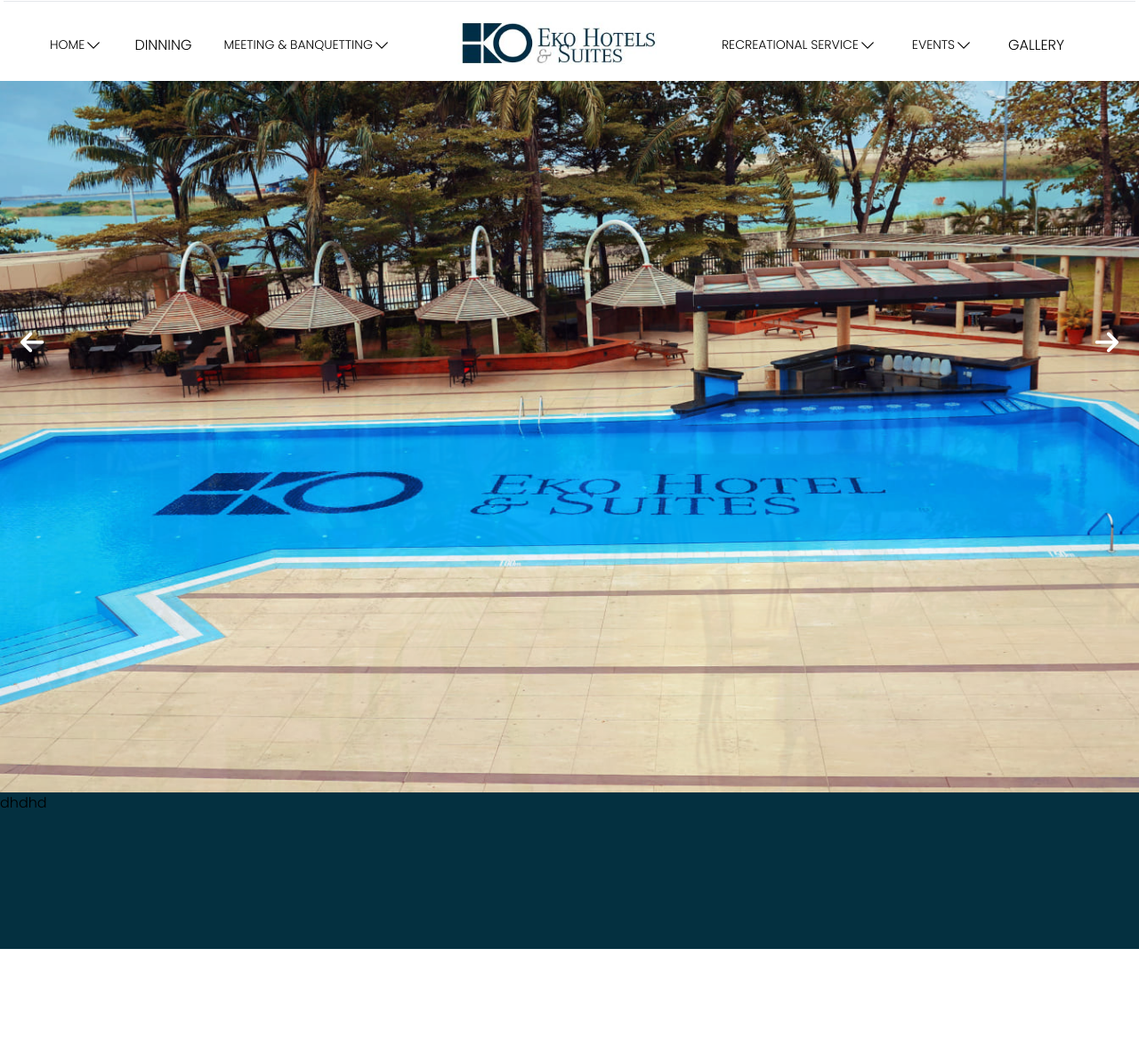
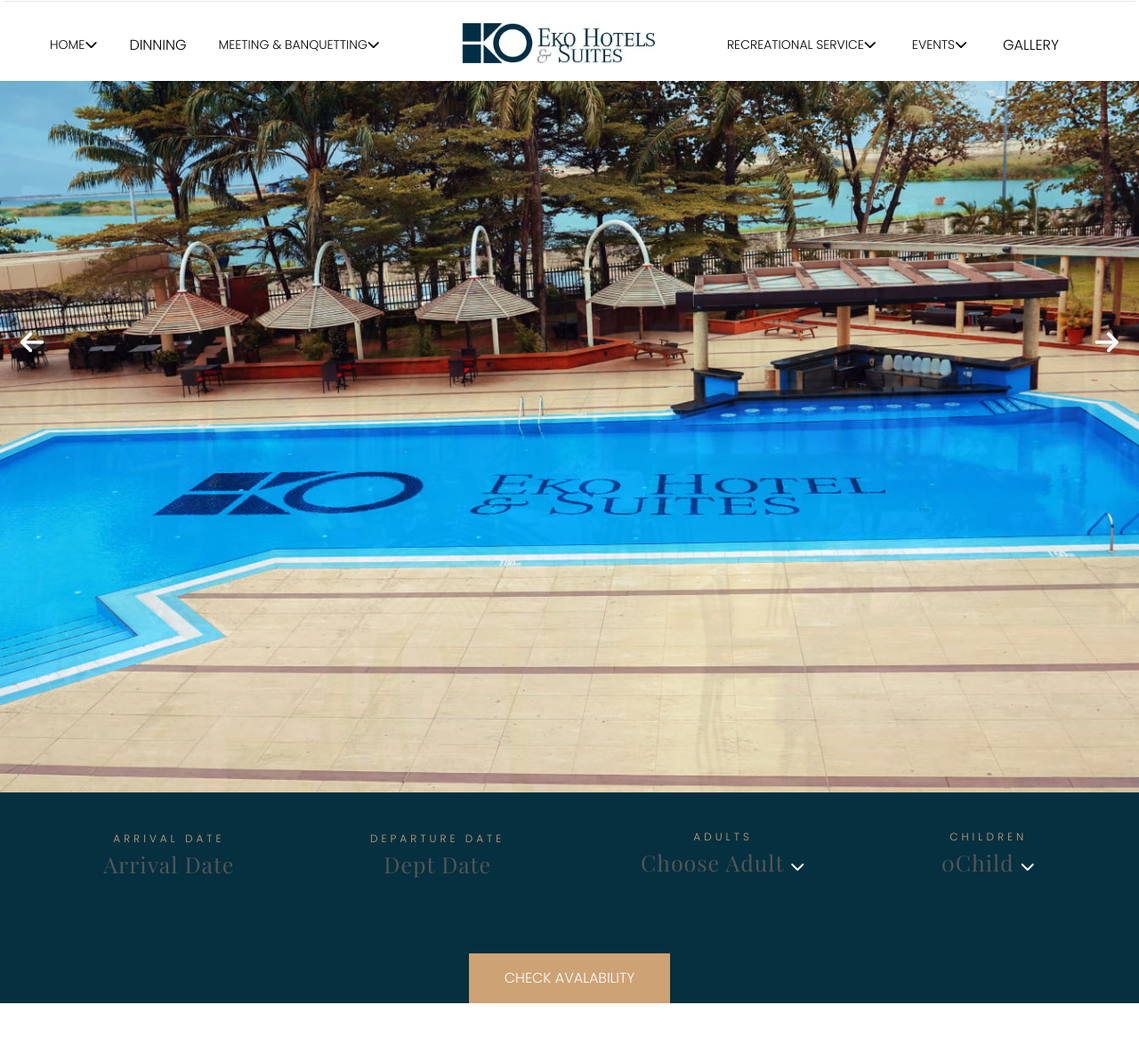
Before and after one commit to CHIBUZOR-coder/AnchrosoftAssignment, a website: page Tailwind2/public/index.html in a window 1280 px wide. Shown: the part 44-1210 px from the top of the page at 89% size. Before the commit the page ends 1111 px from the top, so only its background shows below. Drawn offline with nearby package versions, Linux system fonts and the light colour scheme; a web font is replaced by a local one.

Commit message:
added banner 3 and its content

```diff
--- a/Tailwind2/public/index.html
+++ b/Tailwind2/public/index.html
@@ -13,6 +13,11 @@
     <link
         href="https://fonts.googleapis.com/css2?family=Poppins:ital,wght@0,100;0,200;0,300;0,400;0,500;0,600;0,700;0,800;0,900;1,100;1,200;1,300;1,400;1,500;1,600;1,700;1,800;1,900&display=swap"
         rel="stylesheet">
+
+    <link rel="preconnect" href="https://fonts.googleapis.com">
+    <link rel="preconnect" href="https://fonts.gstatic.com" crossorigin>
+    <link href="https://fonts.googleapis.com/css2?family=Playfair+Display:ital,wght@0,400..900;1,400..900&display=swap"
+        rel="stylesheet">
 </head>
 
 <body>
@@ -25,10 +30,7 @@
                 <div class="list1 deligate  flex justify-between  w-[56%] gap-1   items-center ">
                     <span class="firstt ">
                         <p class="line1">EKO GARDENS</p>
-                        <!-- <svg xmlns="http://www.w3.org/2000/svg" fill="none" viewBox="0 0 24 24" stroke-width="1.5"
-                            stroke="currentColor" class="size-6 line1">
-                            <path stroke-linecap="round" stroke-linejoin="round" d="m19.5 8.25-7.5 7.5-7.5-7.5" />
-                        </svg> -->
+
                         <span class="svg">
                             <i class="fa-solid fa-chevron-down"></i>
                         </span>
@@ -39,12 +41,11 @@
                             </div>
                         </span>
                     </span>
+
+
+                    <!--  -->
                     <span class="firstt">
                         <p class=" line1">EKO HOTEL</p>
-                        <!-- <svg xmlns="http://www.w3.org/2000/svg" fill="none"
-                            viewBox="0 0 24 24" stroke-width="1.5" stroke="currentColor" class="size-6 line1">
-                            <path stroke-linecap="round" stroke-linejoin="round" d="m19.5 8.25-7.5 7.5-7.5-7.5" />
-                        </svg> -->
 
                         <span class="svg">
                             <i class="fa-solid fa-chevron-down"></i>
@@ -59,6 +60,8 @@
                             </div>
                         </span>
                     </span>
+
+                    <!--  -->
                     <span class="firstt ">
                         <p class="line1">EKO SUITES</p>
                         <!-- <svg xmlns="http://www.w3.org/2000/svg" fill="none"
@@ -100,6 +103,15 @@
                         <p class="">Eko Tower II</p>
                     </span>
                 </div>
+
+
+
+
+
+
+
+
+
                 <div class="flex w-[40%] gap-1 lg:gap-0 justify-between ">
                     <div class="flex justify-start items-center  w-3/4   gap-4">
                         <a href="#" class="first2  text-center">The Company</a>
@@ -125,10 +137,15 @@
 
             <span class="spann1">
                 <label class="firstt san line1">
-                    <p class="">HOME</p><svg xmlns="http://www.w3.org/2000/svg" fill="none" viewBox="0 0 24 24"
+                    <p class="">HOME</p>
+                    <!-- <svg xmlns="http://www.w3.org/2000/svg" fill="none" viewBox="0 0 24 24"
                         stroke-width="1.5" stroke="currentColor" class="size-6">
                         <path stroke-linecap="round" stroke-linejoin="round" d="m19.5 8.25-7.5 7.5-7.5-7.5" />
-                    </svg>
+                    </svg> -->
+                    <span class="svg ">
+                        <i class="fa-solid fa-chevron-down"></i>
+                    </span>
+
                 </label>
                 <span class=" test num1  h-[100px] absolute flex flex-col  px-6  items-start bg-header  ">
                     <p class="para"><a href="#">ABOUT US</a></p>
@@ -145,10 +162,14 @@
 
             <span class="spann2">
                 <label class="firstt san line1">
-                    <p class="">MEETING & BANQUETTING</p><svg xmlns="http://www.w3.org/2000/svg" fill="none"
+                    <p class="">MEETING & BANQUETTING</p>
+                    <!-- <svg xmlns="http://www.w3.org/2000/svg" fill="none"
                         viewBox="0 0 24 24" stroke-width="1.5" stroke="currentColor" class="size-6">
                         <path stroke-linecap="round" stroke-linejoin="round" d="m19.5 8.25-7.5 7.5-7.5-7.5" />
-                    </svg>
+                    </svg> -->
+                    <span class="svg ">
+                        <i class="fa-solid fa-chevron-down"></i>
+                    </span>
                 </label>
                 <span class=" test num2 absolute flex flex-col  px-6 items-start bg-header   h-[200px]">
                     <p class="para"><a href="#">GRAND BALL ROOM</a></p>
@@ -171,10 +192,14 @@
 
             <span class="spann3">
                 <label class="firstt san line1">
-                    <p class="">RECREATIONAL SERVICE</p><svg xmlns="http://www.w3.org/2000/svg" fill="none"
+                    <p class="">RECREATIONAL SERVICE</p>
+                    <!-- <svg xmlns="http://www.w3.org/2000/svg" fill="none"
                         viewBox="0 0 24 24" stroke-width="1.5" stroke="currentColor" class="size-6">
                         <path stroke-linecap="round" stroke-linejoin="round" d="m19.5 8.25-7.5 7.5-7.5-7.5" />
-                    </svg>
+                    </svg> -->
+                    <span class="svg ">
+                        <i class="fa-solid fa-chevron-down"></i>
+                    </span>
                 </label>
                 <span class=" test num3 absolute flex flex-col  px-6 items-start bg-header   h-[250px]">
                     <p class="para"><a href="#">SWIMMING POOL</a></p>
@@ -194,10 +219,14 @@
 
             <span class="spann4">
                 <label class="firstt san line1">
-                    <p class="">EVENTS</p><svg xmlns="http://www.w3.org/2000/svg" fill="none" viewBox="0 0 24 24"
+                    <p class="">EVENTS</p>
+                    <!-- <svg xmlns="http://www.w3.org/2000/svg" fill="none" viewBox="0 0 24 24"
                         stroke-width="1.5" stroke="currentColor" class="size-6">
                         <path stroke-linecap="round" stroke-linejoin="round" d="m19.5 8.25-7.5 7.5-7.5-7.5" />
-                    </svg>
+                    </svg> -->
+                    <span class="svg ">
+                        <i class="fa-solid fa-chevron-down"></i>
+                    </span>
                 </label>
                 <span class=" test num4 absolute right-28 flex flex-col  px-6 items-start bg-header w-80  h-[250px]">
                     <p class="para"><a href="#">TROPICAL CHRISTMAS WONDERLAND</a></p>
@@ -391,10 +420,90 @@
 
     </div>
 
-    <div class="banner3  bg-banner3 h-44 w-full">
-        <p>dhdhd</p>
+    <div class="banner3  bg-banner3  w-full">
+        <div class="bechild  flex justify-around p-10 items-center ">
+
+            <div class="arriv  ">
+                <div class="child">
+                    <p class="pikin1">
+
+                        ARRIVAL DATE
+                    </p>
+                    <p class="pikin2">
+                        Arrival Date
+
+                    </p>
+                </div>
+
+            </div>
+
+            <div class="arriv ">
+                <div class="child">
+                    <p class="pikin1">
+
+                        DEPARTURE DATE
+                    </p>
+                    <p class="pikin2">
+                        Dept Date
+                    </p>
+                </div>
+
+            </div>
+
+            <div class="arriv  j">
+                <div class="child">
+                    <p class="pikin1">
+                        ADULTS
+
+                    </p>
+                    <p class="pikin2">
+                        <span>Choose Adult</span>
+                        <span class="text-white text-[16px]"><i class="fa-solid fa-chevron-down"></i></span>
+                    </p>
+                </div>
+
+            </div>
+
+
+            <div class="arriv ">
+
+                <div class="child">
+                    <p class="pikin1">
+                        CHILDREN
+
+                    </p>
+                    <p class="pikin2">
+                        <span>0Child</span>
+                        <span class="text-white text-[16px]"><i class="fa-solid fa-chevron-down"></i></span>
+                    </p>
+                </div>
+
+            </div>
+
+        </div>
+        <div class="avalability mt-10 flex justify-center items-center">
+            <span class="px-10 py-4 bg-headerBtnText text-white hover:text-black">
+                CHECK AVALABILITY
+            </span>
+        </div>
     </div>
-
+<br>
+<br>
+<br>
+<br>
+<br>
+<br>
+<br>
+<br>
+<br>
+<br>
+<br>
+<br>
+<br>
+<br>
+<br>
+<br>
+<br>
 
     <script src="index.js"></script>
 </body>
--- a/Tailwind2/src/input.css
+++ b/Tailwind2/src/input.css
@@ -16,13 +16,10 @@
   font-weight: 400;
 }
 
-.next{
+.next {
   border: 0.5px solid black;
   border-radius: 4px;
 }
-
-
-
 
 /*** HOME***/
 @keyframes slideHOME {
@@ -140,14 +137,33 @@
   stroke: red; /* Change to the color you want for the active SVG */
 }
 
-
 .san {
   @apply h-[81px];
 }
-.first3{
+.first3 {
   @apply hover:text-headerBtnText cursor-pointer hover:scale-125 transition ease-out duration-700;
 }
 
-.arrows{
-  @apply text-white  text-[30px] cursor-pointer
+.arrows {
+  @apply text-white  text-[30px] cursor-pointer;
 }
+
+.arriv {
+  @apply flex flex-col justify-center items-center text-center;
+}
+
+.pikin1 {
+  @apply text-headerBtnText text-[12px];
+}
+.pikin1 {
+  letter-spacing: 4px;
+  line-height: 20px;
+}
+.pikin2 {
+  @apply text-banner3Text2 text-[25px];
+}
+.pikin2 {
+  letter-spacing: 1px;
+  line-height: 37px;
+  font-family: "Playfair Display", serif;
+}
--- a/Tailwind2/tailwind.config.js
+++ b/Tailwind2/tailwind.config.js
@@ -9,6 +9,7 @@
         trans: "	rgba(30, 26, 26, 0.6)",
         trans2: "rgba(255, 255, 255, 0.5)",
         banner3: "rgb(4,48,64)",
+        banner3Text2: "rgb(85,85,85)",
       },
       boxShadow: {
         thick: "rgba(0, 0, 0, 1)",
```
Also changed, not shown: Tailwind2/public/style.css.
